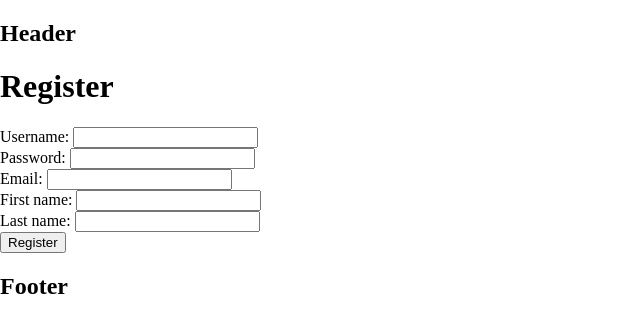
After one commit to Jeroen-45/php-account-system-base, a PHP site: page /register.php in a window 1280 px wide. The commit adds this page. Shown: the top 333 px of the page, without its empty margins (0-640 px from the left). Run offline with PHP 8.4, Linux system fonts and the light colour scheme.

Commit message:
Basic account system done

```diff
--- /dev/null
+++ b/www/includes/database.php
@@ -0,0 +1,128 @@
+<?php
+include_once "user.php";
+
+
+class usernameAlreadyExistsException extends Exception {
+    public function errorMessage() {
+        return "Username already exists.";
+    }
+}
+
+class emailAlreadyExistsException extends Exception {
+    public function errorMessage() {
+        return "Email adress already in use.";
+    }
+}
+
+
+class Database {
+    protected PDO $pdo;
+
+
+    public function __construct() {
+        /* Get settings from settings file */
+        $settings = include("settings.php");
+
+        /* Connect to the database */
+        $dsn = "mysql:host=$settings->mysql_host;dbname=$settings->mysql_db;charset=$settings->mysql_charset";
+        $options = [
+            PDO::ATTR_ERRMODE            => PDO::ERRMODE_EXCEPTION,
+            PDO::ATTR_DEFAULT_FETCH_MODE => PDO::FETCH_ASSOC,
+            PDO::ATTR_EMULATE_PREPARES   => false,
+        ];
+        try {
+            $this->pdo = new PDO($dsn, $settings->mysql_user, $settings->mysql_pass, $options);
+        } catch (\PDOException $e) {
+            throw new \PDOException($e->getMessage(), (int)$e->getCode());
+        }
+    }
+
+    /* Gets the user with the given username from the database.
+     * Returns a User object if the user exists, null otherwise. */
+    public function getUser(string $username): ?User {
+        /* Search the database for the user */
+        $stmt = $this->pdo->prepare("SELECT * FROM users WHERE username = :username LIMIT 1");
+        $stmt->execute(['username' => $username]);
+        $user = $stmt->fetch();
+
+        /* If the user exists, return a new User object. Return false otherwise. */
+        if ($user) {
+            return new User(intval($user['id']), $user['username'], $user['password_hash'], $user['email'],
+                            $user['first_name'], $user['last_name'], intval($user['privilege_level']));
+        } else {
+            return null;
+        }
+    }
+
+    /* Attempts to create a user with the given data. Returns new user object if successful, null otherwise. */
+    public function createUser(string $username, string $password_hash, string $email,
+                               string $first_name, string $last_name, int $privilege_level = 1): ?User {
+        /* Check if the username is already taken */
+        $stmt = $this->pdo->prepare("SELECT 1 FROM users WHERE username = :username");
+        $stmt->execute(['username' => $username]);
+        if ($stmt->fetchColumn()) {
+            throw new usernameAlreadyExistsException();
+            return null;
+        }
+
+        /* Check if the email is already taken */
+        $stmt = $this->pdo->prepare("SELECT 1 FROM users WHERE email = :email");
+        $stmt->execute(['email' => $email]);
+        if ($stmt->fetchColumn()) {
+            throw new emailAlreadyExistsException();
+            return null;
+        }
+
+        /* Insert the user into the database */
+        $stmt = $this->pdo->prepare("INSERT INTO users (username, password_hash, email, first_name, last_name, privilege_level)
+                                     VALUES (:username, :password_hash, :email, :first_name, :last_name, :privilege_level)");
+        $stmt->execute(['username' => $username, 'password_hash' => $password_hash, 'email' => $email,
+                        'first_name' => $first_name, 'last_name' => $last_name, 'privilege_level' => $privilege_level]);
+
+        /* Return the new user object */
+        return new User($this->pdo->lastInsertId(), $username, $password_hash,
+                        $email, $first_name, $last_name, $privilege_level);
+    }
+
+    /* Updates username of the user with the given id. */
+    public function updateUserUsername(int $id, string $username): void {
+        /* Check if the username is already taken */
+        $stmt = $this->pdo->prepare("SELECT 1 FROM users WHERE username = :username");
+        $stmt->execute(['username' => $username]);
+        if ($stmt->fetchColumn()) {
+            throw new usernameAlreadyExistsException();
+            return;
+        }
+
+        /* Update the username */
+        $stmt = $this->pdo->prepare("UPDATE users SET username = :username WHERE id = :id");
+        $stmt->execute(['username' => $username, 'id' => $id]);
+    }
+
+    /* Updates password of the user with the given id. */
+    public function updateUserPassword(int $id, string $password_hash): void {
+        $stmt = $this->pdo->prepare("UPDATE users SET password_hash = :password_hash WHERE id = :id");
+        $stmt->execute(['password_hash' => $password_hash, 'id' => $id]);
+    }
+
+    /* Updates email of the user with the given id. */
+    public function updateUserEmail(int $id, string $email): void {
+        /* Check if the email is already taken */
+        $stmt = $this->pdo->prepare("SELECT 1 FROM users WHERE email = :email");
+        $stmt->execute(['email' => $email]);
+        if ($stmt->fetchColumn()) {
+            throw new emailAlreadyExistsException();
+            return;
+        }
+
+        /* Update the email */
+        $stmt = $this->pdo->prepare("UPDATE users SET email = :email WHERE id = :id");
+        $stmt->execute(['email' => $email, 'id' => $id]);
+    }
+
+    /* Updates name of the user with the given id. */
+    public function updateUserName(int $id, string $first_name, string $last_name): void {
+        $stmt = $this->pdo->prepare("UPDATE users SET first_name = :first_name, last_name = :last_name WHERE id = :id");
+        $stmt->execute(['first_name' => $first_name, 'last_name' => $last_name, 'id' => $id]);
+    }
+}
--- a/includes/settings.php
+++ b/www/includes/settings.php
@@ -6,4 +6,7 @@ return (object) array(
 'mysql_user'     => 'root',
 'mysql_pass'     => '',
 'mysql_charset'  => 'utf8mb4',
+
+/* Session settings */
+'session_timeout' => 60 * 60 * 24 * 30, // 30 days
 );
--- /dev/null
+++ b/www/includes/user.php
@@ -0,0 +1,80 @@
+<?php
+include_once "includes/database.php";
+
+
+class User {
+    public int          $id;
+    public string       $username;
+    protected string    $password_hash;
+    public string       $email;
+    public string       $first_name;
+    public string       $last_name;
+    public int          $privilege_level;
+
+
+    public function __construct(int $id, string $username, string $password_hash, string $email,
+                                string $first_name, string $last_name, int $privilege_level) {
+        $this->id = $id;
+        $this->username = $username;
+        $this->password_hash = $password_hash;
+        $this->email = $email;
+        $this->first_name = $first_name;
+        $this->last_name = $last_name;
+        $this->privilege_level = $privilege_level;
+    }
+
+    /* Checks if a user is logged in (authLevel > 0) and if the user has the required privilege level.
+     * Returns the user object if the user is logged in and has the required privilege level.
+     * Redirects to the login page if the user is not logged in but the required privilege level is > 0.
+     * Returns null otherwise. */
+    public static function authUser(int $privilege_level = 1): ?User {
+        /* Start / resume session */
+        $settings = require "settings.php";
+        ini_set('session.gc_maxlifetime', $settings->session_timeout);
+        session_set_cookie_params($settings->session_timeout);
+        session_start();
+
+        /* Check if a user session exists and if the user has the required privilege level */
+        if (isset($_SESSION['user']) && $_SESSION['user']->privilege_level >= $privilege_level) {
+            return $_SESSION['user'];
+        } else if ($privilege_level > 0) {
+            /* If the user does not have the required privilege level and should be logged in,
+             * redirect to the login page */
+            header("Location: login.php?redirect=" . urlencode($_SERVER['REQUEST_URI']));
+            exit();
+        } else {
+            return null;
+        }
+    }
+
+    public function checkPassword(string $password): bool {
+        return password_verify($password, $this->password_hash);
+    }
+
+    public function setUsername(Database $db, string $username): void {
+        $db->updateUserUsername($this->id, $username);
+        $this->username = $username;
+    }
+
+    public function setPassword(Database $db, string $new_password): void {
+        /* Hash the new password */
+        $new_password_hash = password_hash($new_password, PASSWORD_DEFAULT);
+
+        /* Update the password in the database */
+        $db->updateUserPassword($this->id, $new_password_hash);
+
+        /* Update self */
+        $this->password_hash = $new_password_hash;
+    }
+
+    public function setEmail(Database $db, string $email): void {
+        $db->updateUserEmail($this->id, $email);
+        $this->email = $email;
+    }
+
+    public function setName(Database $db, string $first_name, string $last_name): void {
+        $db->updateUserName($this->id, $first_name, $last_name);
+        $this->first_name = $first_name;
+        $this->last_name = $last_name;
+    }
+}
--- /dev/null
+++ b/www/register.php
@@ -0,0 +1,82 @@
+<?php
+include_once "includes/user.php";
+include_once "includes/database.php";
+$db = new Database();
+
+$title = "Base account system - Register";
+include "includes/header.php";
+
+
+/* Check if user is already logged in */
+$user = User::authUser(0);
+if ($user && $user->privilege_level >= 1) {
+    /* User is already logged in, redirect to the user page */
+    header("Location: profile.php");
+    exit();
+}
+
+$username = $password = $email = $first_name = $last_name = "";
+$registerError = "";
+/* Process registration form if it was submitted */
+if ($_SERVER["REQUEST_METHOD"] == "POST") {
+    $username = trim($_POST['username']);
+    $password = $_POST['password'];
+    $email = trim($_POST['email']);
+    $first_name = trim($_POST['first_name']);
+    $last_name = trim($_POST['last_name']);
+
+    /* Check if input is valid */
+    if (strlen($username) > 32 || strlen($email) > 128 ||
+        strlen($first_name) > 256 || strlen($last_name) > 256) {
+        /* Input is too long */
+        $registerError = "Input is too long.";
+    } else if ($username == "" || $first_name == "" || $last_name == "") {
+        /* Input is empty */
+        $registerError = "Input cannot be empty.";
+    } else if (strlen($password) < 8) {
+        /* Password is too short */
+        $registerError = "Password must be at least 8 characters long.";
+    } else if (!filter_var($email, FILTER_VALIDATE_EMAIL)) {
+        /* Email is invalid */
+        $registerError = "Invalid email address.";
+    } else {
+        /* Hash the password */
+        $password_hash = password_hash($password, PASSWORD_DEFAULT);
+
+        /* Create new user and log it in if no exception is thrown */
+        try {
+            $new_user = $db->createUser($username, $password_hash, $email, $first_name, $last_name);
+            $_SESSION['user'] = $new_user;
+            header("Location: profile.php");
+            exit();
+        } catch (usernameAlreadyExistsException $e) {
+            $registerError = "Username already exists.";
+        } catch (emailAlreadyExistsException $e) {
+            $registerError = "Email already in use.";
+        }
+    }
+}
+?>
+<h1>Register</h1>
+<?php echo $registerError; ?>
+<form action="<?php echo htmlspecialchars($_SERVER["PHP_SELF"]); ?>" method="post">
+    <label for="username">Username:</label>
+    <input type="text" name="username" value="<?php echo $username; ?>" maxlength="32" required>
+    <br>
+    <label for="password">Password:</label>
+    <input type="password" name="password" value="<?php echo $password; ?>" required>
+    <br>
+    <label for="email">Email:</label>
+    <input type="email" name="email" value="<?php echo $email; ?>" maxlength="128" required>
+    <br>
+    <label for="first_name">First name:</label>
+    <input type="text" name="first_name" value="<?php echo $first_name; ?>" maxlength="256" required>
+    <br>
+    <label for="last_name">Last name:</label>
+    <input type="text" name="last_name" value="<?php echo $last_name; ?>" maxlength="256" required>
+    <br>
+    <input type="submit" value="Register">
+</form>
+<?php
+include "includes/footer.php";
+?>
```
Also changed, not shown: includes/database.php (deleted, +0 -23 lines), users.sql (added, +64 -0 lines), www/index.php (renamed from index.php, +3 -4 lines), www/login.php (added, +58 -0 lines), www/logout.php (added, +20 -0 lines), www/profile.php (added, +109 -0 lines), www/css/main.css (renamed from css/main.css), www/includes/footer.php (renamed from includes/footer.php), www/includes/header.php (renamed from includes/header.php).
